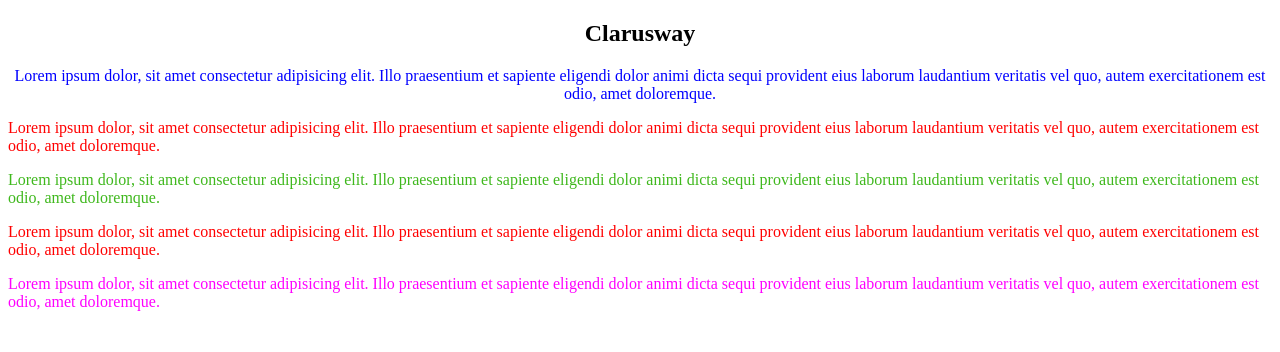
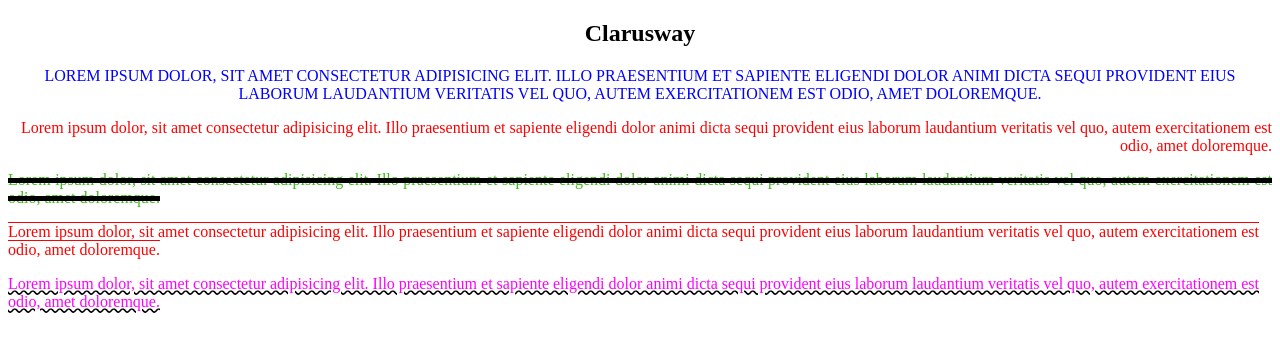
Before and after one commit to okan87/Clarusway-full-stack, a plain HTML site: page html-css/session-4/text.html in a window 1280 px wide. Drawn offline with Linux system fonts and the light colour scheme.

Commit message:
added and fixed

```diff
--- a/html-css/session-4/text.css
+++ b/html-css/session-4/text.css
@@ -4,16 +4,23 @@ h2{
 #par1{
     color: blue;
     text-align: center;
+    text-transform: uppercase;
 }
 #par2{
     color: rgba(255, 0, 0, 1);
+    text-align: right;
 }
 #par3{
     color: #3fb81d;
+    text-align: justify;
+    text-decoration: line-through black 5px;
 }
 #par4{
     color: hsl(0, 100% , 50%);
+    text-decoration: overline;
+
 }
 #par5{
     color: fuchsia;
+    text-decoration: underline wavy black;
 }
```
